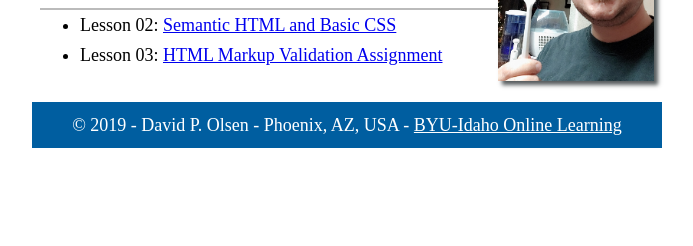
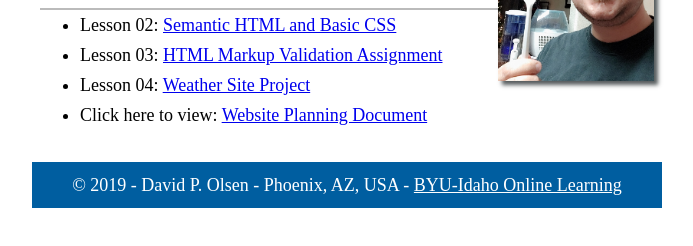
Before and after one commit to BoriquaRM/Assignments, a plain HTML site: page index.html in a window 1280 px wide. Shown: the part 134-380 px from the top of the page, without its empty margins (293-986 px from the left). Drawn offline with Linux system fonts and the light colour scheme.

Commit message:
Update index.html

```diff
--- a/index.html
+++ b/index.html
@@ -17,6 +17,8 @@
 			<ul>
 				<li>Lesson 02: <a href="lesson-2/L02.html">Semantic HTML and Basic CSS</a></li>
 				<li>Lesson 03: <a href="lesson-3/fixedhtml.html">HTML Markup Validation Assignment</a></li>
+				<li>Lesson 04: <a href="lesson-4/preston-4.html">Weather Site Project</a>
+				<li>Click here to view: <a href="lesson-4/WebsitePlanningDocument.pdf">Website Planning Document</a></li></li>
 			</ul>
 		</main>
 		<footer>
```
